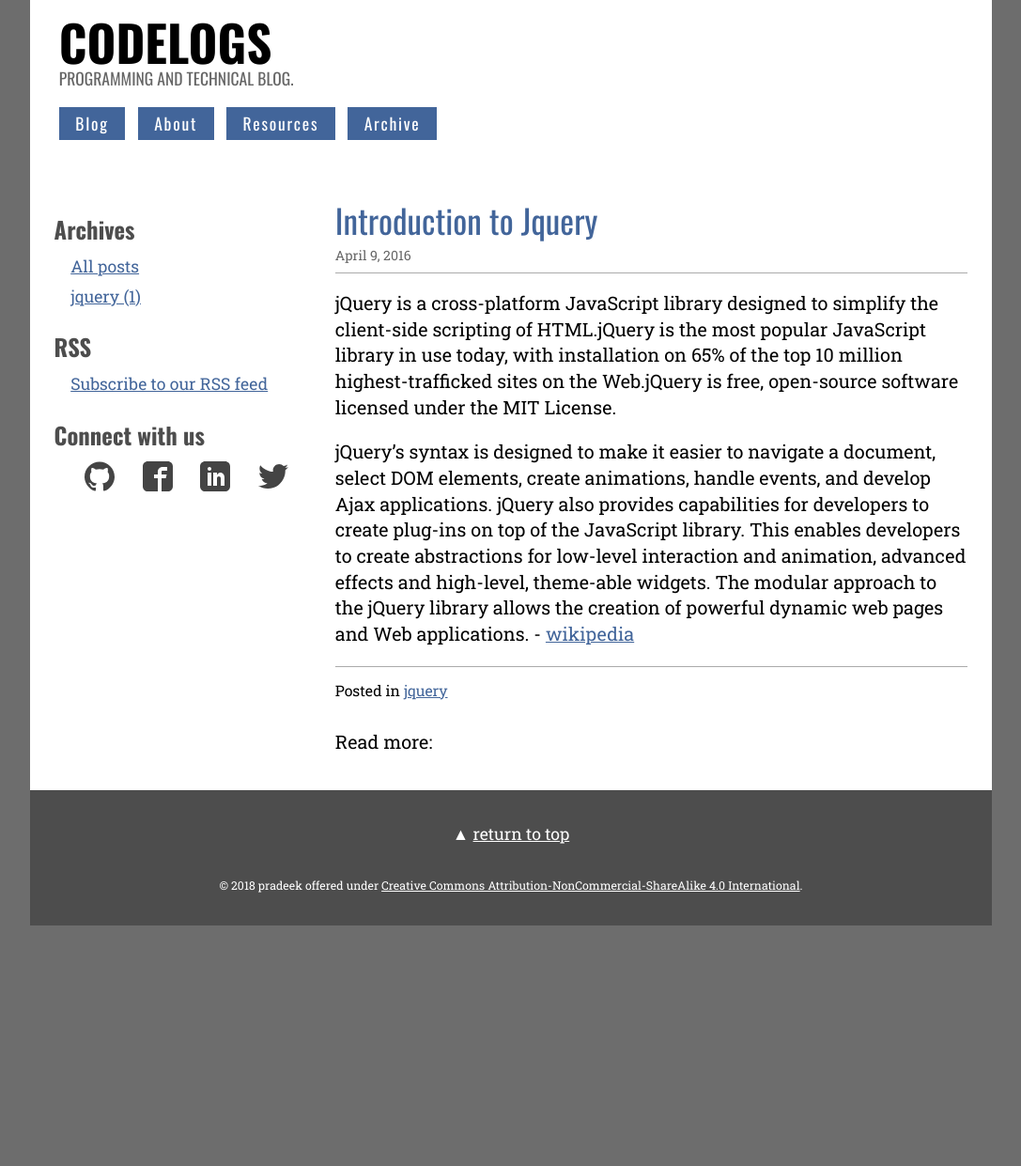
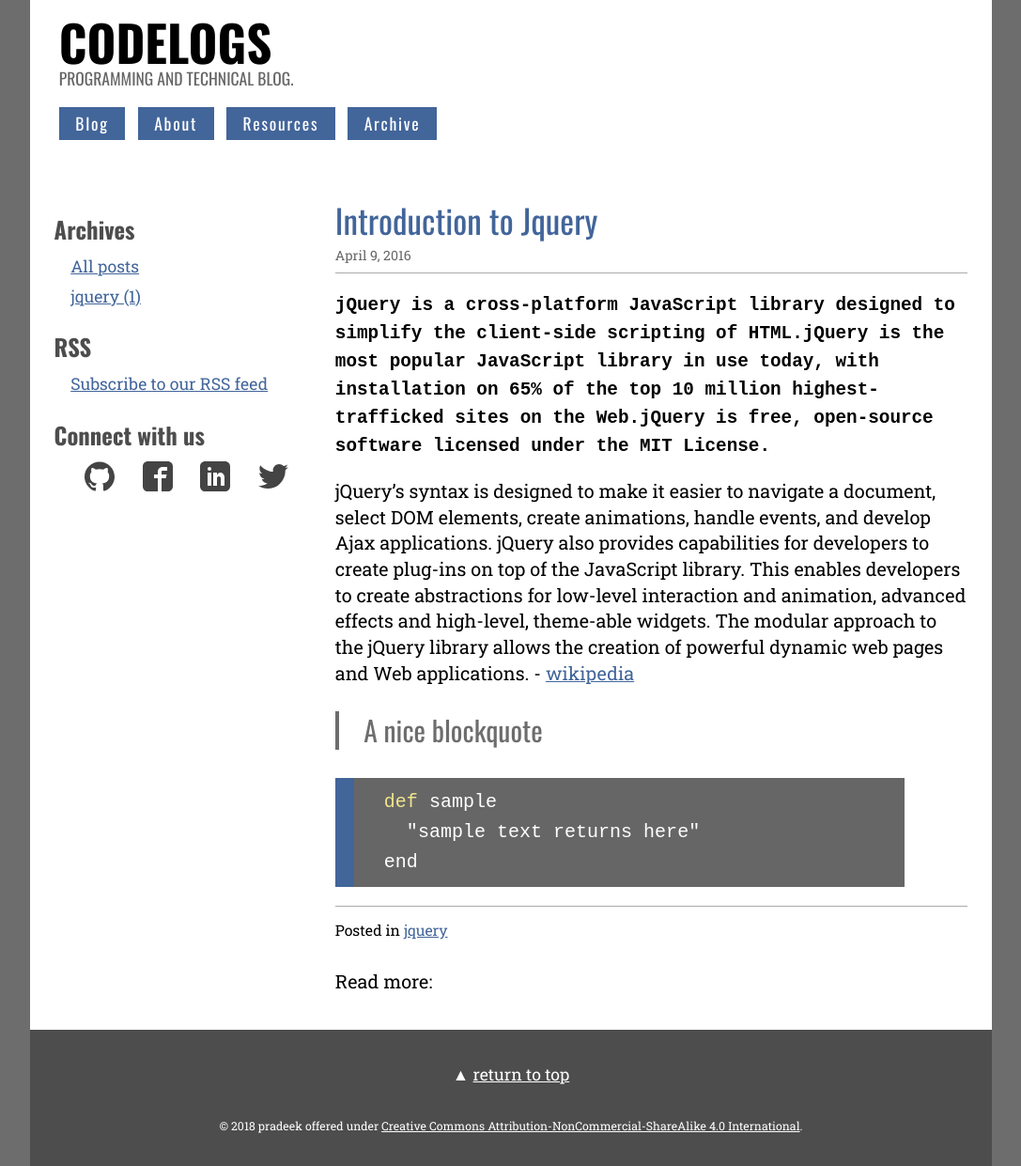
Before and after one commit to prdk0/prdk0.github.io, a Jekyll site: the page built from _posts/2016-04-09-introduction-to-jquery.md, in a window 1280 px wide. Shown: the whole page at 94% size, without its empty margins (96-1183 px from the left). Built offline with Jekyll 4.4.1, drawn with Linux system fonts in a browser that asks for light colours; comment, search, counter and statistics services are not loaded; before the commit the page ends 985 px from its top, so only the background shows below that.

```diff
--- a/_layouts/default.html
+++ b/_layouts/default.html
@@ -41,5 +41,6 @@
     {% else %}
       {% include footer.html %}
     {% endif %}
+    {% include analytics.html %}
 </body>
 </html>
--- a/_posts/2016-04-09-introduction-to-jquery.md
+++ b/_posts/2016-04-09-introduction-to-jquery.md
@@ -5,6 +5,15 @@ date: 2016-04-09
 tag: [jquery]
 comments: true
 ---
-jQuery is a cross-platform JavaScript library designed to simplify the client-side scripting of HTML.jQuery is the most popular JavaScript library in use today, with installation on 65% of the top 10 million highest-trafficked sites on the Web.jQuery is free, open-source software licensed under the MIT License.
+`jQuery is a cross-platform JavaScript library designed to simplify the client-side scripting of HTML.jQuery is the most popular JavaScript library in use today, with installation on 65% of the top 10 million highest-trafficked sites on the Web.jQuery is free, open-source software licensed under the MIT License.`
 
  jQuery's syntax is designed to make it easier to navigate a document, select DOM elements, create animations, handle events, and develop Ajax applications. jQuery also provides capabilities for developers to create plug-ins on top of the JavaScript library. This enables developers to create abstractions for low-level interaction and animation, advanced effects and high-level, theme-able widgets. The modular approach to the jQuery library allows the creation of powerful dynamic web pages and Web applications. - [wikipedia](https://en.wikipedia.org/wiki/JQuery)
+
+
+ > A nice blockquote
+
+ ~~~ python
+ def sample
+   "sample text returns here"
+ end
+ ~~~
```
Also changed, not shown: _includes/analytics.html (added, +9 -0 lines).
